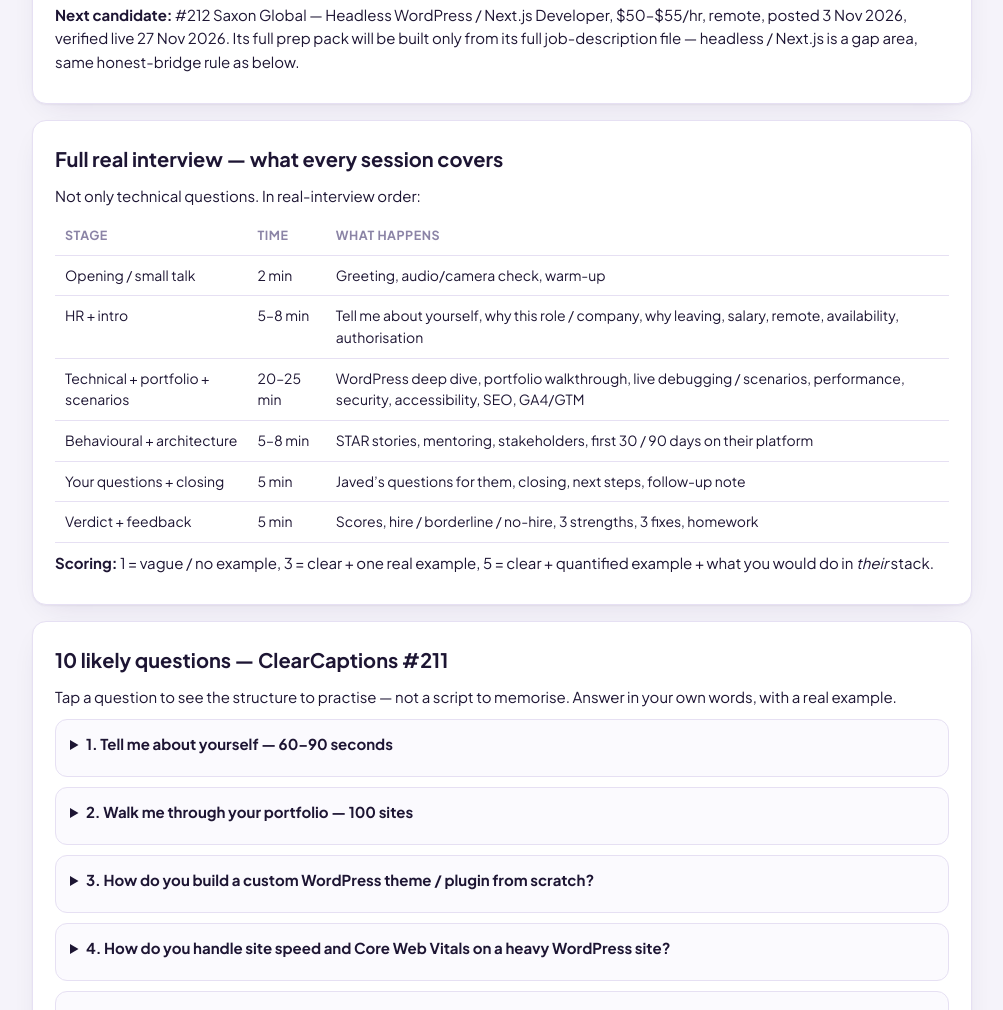
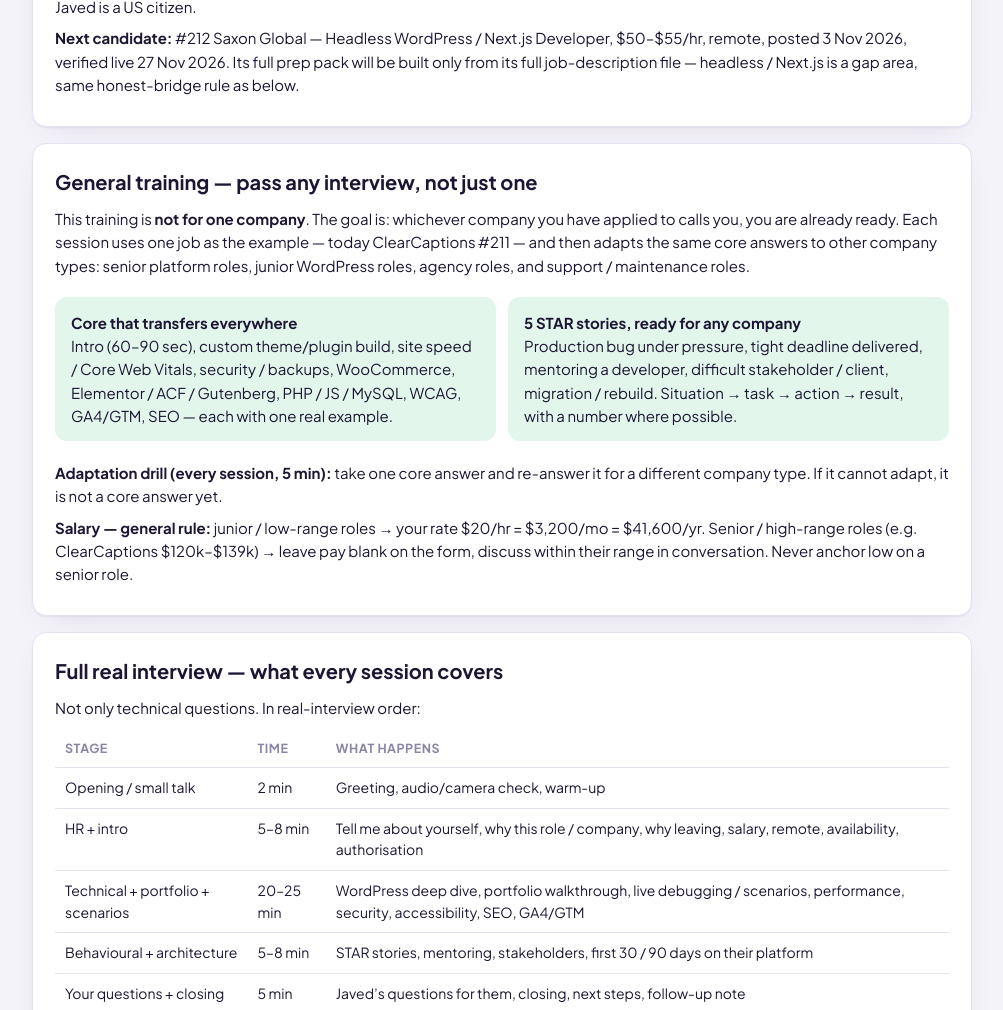
Before and after one commit to javediqdev-ship-it/javed-iqbal-job-dashboard, a plain HTML site: page training.html in a window 1280 px wide. Shown: the part 1095-2105 px from the top of the page, without its empty margins (138-1141 px from the left). Drawn offline with Linux system fonts and the light colour scheme.

Commit message:
Update training page: general training for any company, general bank section

```diff
--- a/training.html
+++ b/training.html
@@ -63,7 +63,7 @@
   <div class="wrap" style="padding-bottom:0">
     <h1>Interview Training</h1>
     <p>Javed Iqbal — WordPress Developer, Bedford, Texas, USA. Remote only, US citizen.<br />
-    <strong>Real-interview based training — not just skill improvement.</strong> Every session simulates a full real interview, in real-interview order and pressure.</p>
+    <strong>Real-interview based training — not just skill improvement. General training for ANY company you have applied to — not one job.</strong> Every session uses one job as the example, and teaches the core that transfers to every other interview.</p>
     <div class="chips"><span>11 years WordPress</span><span>100+ websites</span><span>Remote only</span><span>Voice-first</span></div>
   </div>
 </header>
@@ -97,6 +97,17 @@
     <div class="warn"><strong>Salary rule for this job: leave the pay field blank.</strong> Do NOT enter $41,600 — the employer’s range is far above Javed’s $20/hour = $3,200/month = $41,600/year rate. In conversation, discuss within their range for this senior role.</div>
     <p><strong>What they want:</strong> advanced WordPress (custom themes, plugins, APIs, integrations), PHP, JavaScript/TypeScript, HTML5, CSS/SCSS, REST APIs, Git, CI/CD, Salesforce, analytics / attribution, GTM/GA4, consent management, WCAG, Core Web Vitals, technical SEO, WooCommerce, mentoring + leading technical standards. 5+ years required. No sponsorship — not a blocker, Javed is a US citizen.</p>
     <p><strong>Next candidate:</strong> #212 Saxon Global — Headless WordPress / Next.js Developer, $50–$55/hr, remote, posted 3 Nov 2026, verified live 27 Nov 2026. Its full prep pack will be built only from its full job-description file — headless / Next.js is a gap area, same honest-bridge rule as below.</p>
+  </section>
+
+  <section>
+    <h2>General training — pass any interview, not just one</h2>
+    <p>This training is <strong>not for one company</strong>. The goal is: whichever company you have applied to calls you, you are already ready. Each session uses one job as the example — today ClearCaptions #211 — and then adapts the same core answers to other company types: senior platform roles, junior WordPress roles, agency roles, and support / maintenance roles.</p>
+    <div class="grid">
+      <div class="good"><strong>Core that transfers everywhere</strong><br />Intro (60–90 sec), custom theme/plugin build, site speed / Core Web Vitals, security / backups, WooCommerce, Elementor / ACF / Gutenberg, PHP / JS / MySQL, WCAG, GA4/GTM, SEO — each with one real example.</div>
+      <div class="good"><strong>5 STAR stories, ready for any company</strong><br />Production bug under pressure, tight deadline delivered, mentoring a developer, difficult stakeholder / client, migration / rebuild. Situation → task → action → result, with a number where possible.</div>
+    </div>
+    <p><strong>Adaptation drill (every session, 5 min):</strong> take one core answer and re-answer it for a different company type. If it cannot adapt, it is not a core answer yet.</p>
+    <p><strong>Salary — general rule:</strong> junior / low-range roles → your rate $20/hr = $3,200/mo = $41,600/yr. Senior / high-range roles (e.g. ClearCaptions $120k–$139k) → leave pay blank on the form, discuss within their range in conversation. Never anchor low on a senior role.</p>
   </section>
 
   <section>
```
